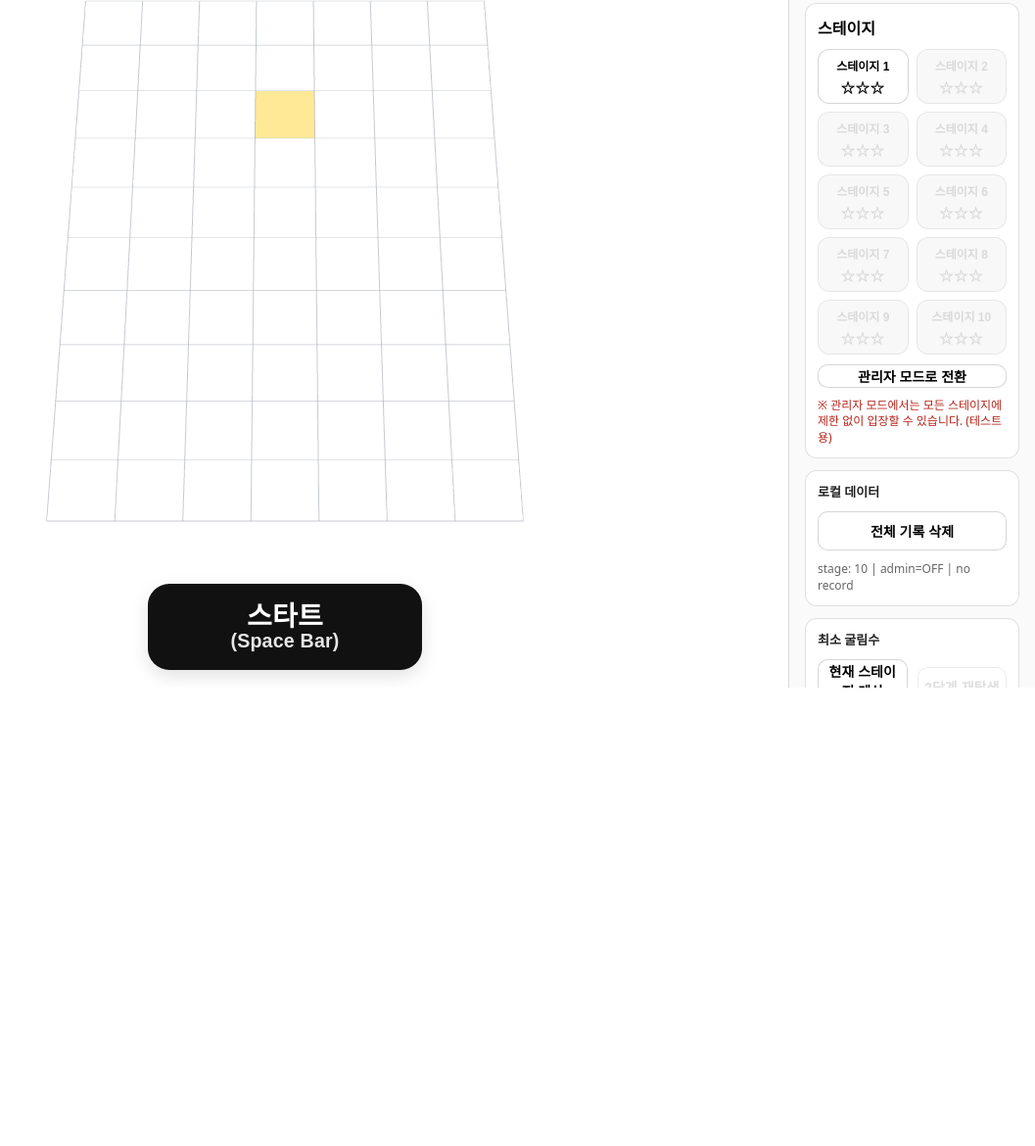
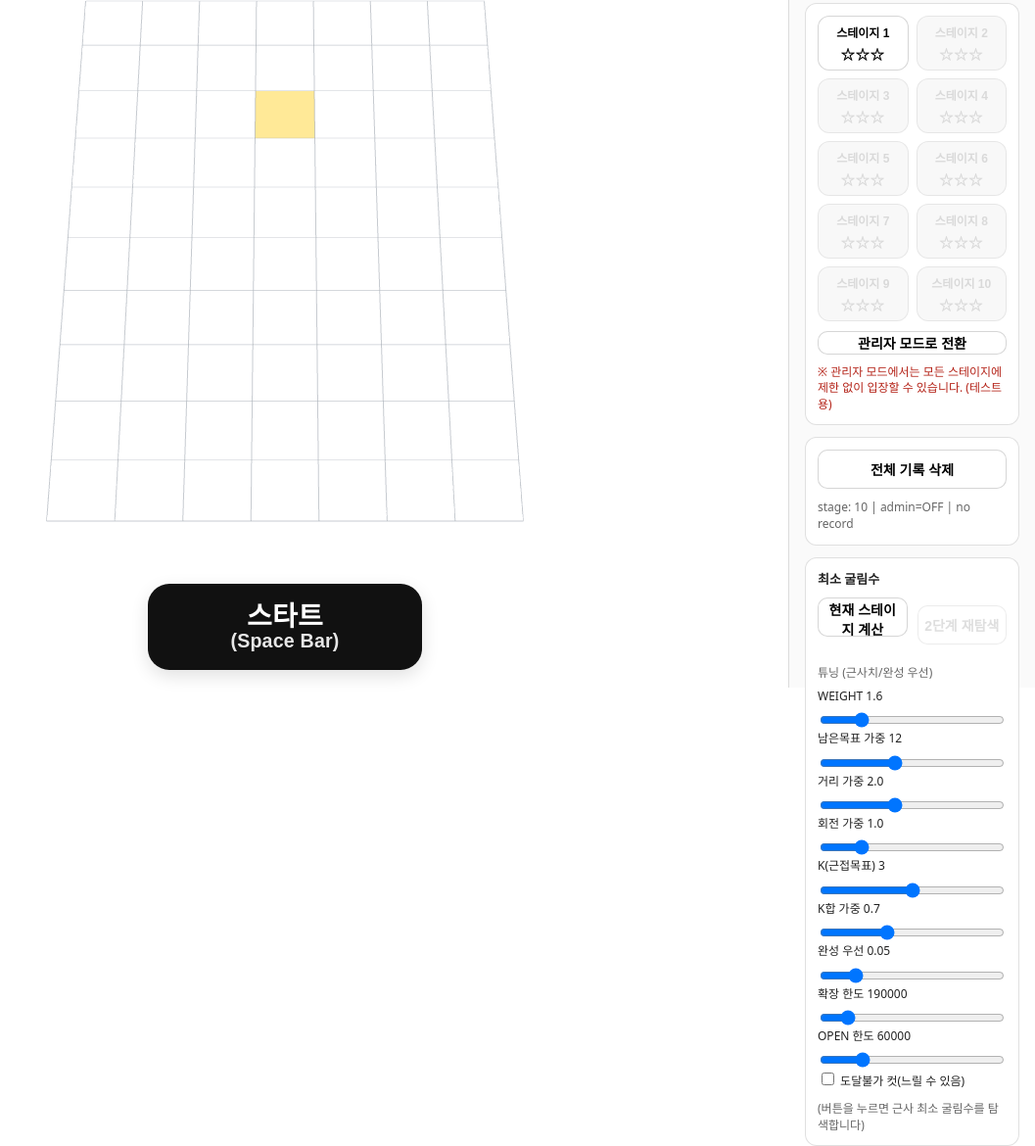
Before and after one commit to liqurine/chromaroll, a plain HTML site: page index.html in a window 1280 px wide. Shown: the part 98-1268 px from the top of the page at 98% size, without its empty margins (223-1280 px from the left). Before the commit the page ends 800 px from the top, so only its background shows below. Drawn offline with nearby package versions, Linux system fonts and the light colour scheme; animation ran at ten frames a second.

Commit message:
Add files via upload

```diff
--- a/index.html
+++ b/index.html
@@ -3,7 +3,7 @@
 <head>
   <meta charset="utf-8" />
   <meta name="viewport" content="width=device-width,initial-scale=1" />
-  <title>과제 테스트 · GLB 통합 버전 (Single File)</title>
+  <title>ChromaRoll</title>
   <style>
     html,body{margin:0;height:100%;background:#fff;font-family:system-ui,-apple-system,Segoe UI,Roboto,"Noto Sans KR",sans-serif;}
     .app{height:100%;display:flex;background:#fff;}
@@ -157,14 +157,14 @@
       white-space:nowrap;
     }
 
-
-    /* --- Scroll lock (left game area) --- */
-    html,body{overflow:hidden; overscroll-behavior:none;}
-    .app{overflow:hidden;}
-    .game{overflow:hidden;}
-    .panel{overflow:auto; height:100%;}
-
-  </style>
+  .leftPanel,
+  .gamePanel,
+  #gameWrap {
+    overflow: hidden !important;
+  }
+
+
+</style>
   <!-- ✅ Single-file + file:// 실행을 위해 importmap 사용 -->
   <script type="importmap">
   {
@@ -213,22 +213,17 @@
 
 
       <div class="stageBox" id="stageBox">
-        <b>스테이지</b>
         <div class="stageGrid" id="stageGrid"></div>
         <button id="adminModeBtn" type="button" style="height:40px;font-size:14px;font-weight:900;border-radius:10px;border:1px solid rgba(0,0,0,.16);background:#fff;cursor:pointer;">관리자 모드로 전환</button>
         <div class="adminWarn">※ 관리자 모드에서는 모든 스테이지에 제한 없이 입장할 수 있습니다. (테스트용)</div>
       </div>
 
-
       <div class="storage">
-        <b>로컬 데이터</b>
 <div class="row">
           <button id="resetAllBtn" type="button">전체 기록 삭제</button>
         </div>
         <div class="hint" id="storageHint">stageKeyOf(CURRENT_STAGE_ID): -</div>
       </div>
-
-
 
       <div class="storage" id="solverBox">
         <b>최소 굴림수</b>
@@ -239,47 +234,47 @@
         <div class="solverControls" style="margin-top:10px;">
           <div style="font-size:12px; color:#666; margin-bottom:6px;">튜닝 (근사치/완성 우선)</div>
 
-          <div class="row" style="gap:8px; align-items:center;">
+          <div class="row" style="gap:6px; flex-direction:column; align-items:stretch;">
             <label style="flex:1; font-size:12px;">WEIGHT <span id="wAStarVal">1.6</span></label>
             <input id="wAStar" type="range" min="1.0" max="4.0" step="0.1" value="1.6" style="flex:2;">
           </div>
 
-          <div class="row" style="gap:8px; align-items:center;">
+          <div class="row" style="gap:6px; flex-direction:column; align-items:stretch;">
             <label style="flex:1; font-size:12px;">남은목표 가중 <span id="wRemVal">12</span></label>
             <input id="wRem" type="range" min="0" max="30" step="1" value="12" style="flex:2;">
           </div>
 
-          <div class="row" style="gap:8px; align-items:center;">
+          <div class="row" style="gap:6px; flex-direction:column; align-items:stretch;">
             <label style="flex:1; font-size:12px;">거리 가중 <span id="wDistVal">2.0</span></label>
             <input id="wDist" type="range" min="0" max="5" step="0.1" value="2.0" style="flex:2;">
           </div>
 
-          <div class="row" style="gap:8px; align-items:center;">
+          <div class="row" style="gap:6px; flex-direction:column; align-items:stretch;">
             <label style="flex:1; font-size:12px;">회전 가중 <span id="wRotVal">1.0</span></label>
             <input id="wRot" type="range" min="0" max="5" step="0.1" value="1.0" style="flex:2;">
           </div>
 
-          <div class="row" style="gap:8px; align-items:center;">
+          <div class="row" style="gap:6px; flex-direction:column; align-items:stretch;">
             <label style="flex:1; font-size:12px;">K(근접목표) <span id="kVal">3</span></label>
             <input id="kNear" type="range" min="1" max="5" step="1" value="3" style="flex:2;">
           </div>
 
-          <div class="row" style="gap:8px; align-items:center;">
+          <div class="row" style="gap:6px; flex-direction:column; align-items:stretch;">
             <label style="flex:1; font-size:12px;">K합 가중 <span id="wKVal">0.7</span></label>
             <input id="wK" type="range" min="0" max="2" step="0.1" value="0.7" style="flex:2;">
           </div>
 
-          <div class="row" style="gap:8px; align-items:center;">
+          <div class="row" style="gap:6px; flex-direction:column; align-items:stretch;">
             <label style="flex:1; font-size:12px;">완성 우선 <span id="doneBonusVal">0.05</span></label>
             <input id="doneBonus" type="range" min="0" max="0.3" step="0.01" value="0.05" style="flex:2;">
           </div>
 
-          <div class="row" style="gap:8px; align-items:center;">
+          <div class="row" style="gap:6px; flex-direction:column; align-items:stretch;">
             <label style="flex:1; font-size:12px;">확장 한도 <span id="maxExpVal">180000</span></label>
             <input id="maxExp" type="range" min="50000" max="1200000" step="20000" value="180000" style="flex:2;">
           </div>
 
-          <div class="row" style="gap:8px; align-items:center;">
+          <div class="row" style="gap:6px; flex-direction:column; align-items:stretch;">
             <label style="flex:1; font-size:12px;">OPEN 한도 <span id="maxOpenVal">60000</span></label>
             <input id="maxOpen" type="range" min="10000" max="250000" step="10000" value="60000" style="flex:2;">
           </div>
@@ -2747,5 +2742,28 @@ async function boot(){
 }
 boot();
 </script>
+
+<script>
+  // 왼쪽 게임 영역 선택 (실제 클래스명에 맞게 수정)
+  const leftGame =
+    document.querySelector('.leftPanel') ||
+    document.querySelector('.gamePanel') ||
+    document.querySelector('#gameWrap') ||
+    document.querySelector('canvas')?.parentElement;
+
+  if (leftGame) {
+    // 마우스 휠 차단
+    leftGame.addEventListener('wheel', function(e){
+      e.preventDefault();
+    }, { passive:false });
+
+    // 트랙패드 제스처 대비
+    leftGame.addEventListener('touchmove', function(e){
+      e.preventDefault();
+    }, { passive:false });
+  }
+</script>
+
+
 </body>
 </html>
```
